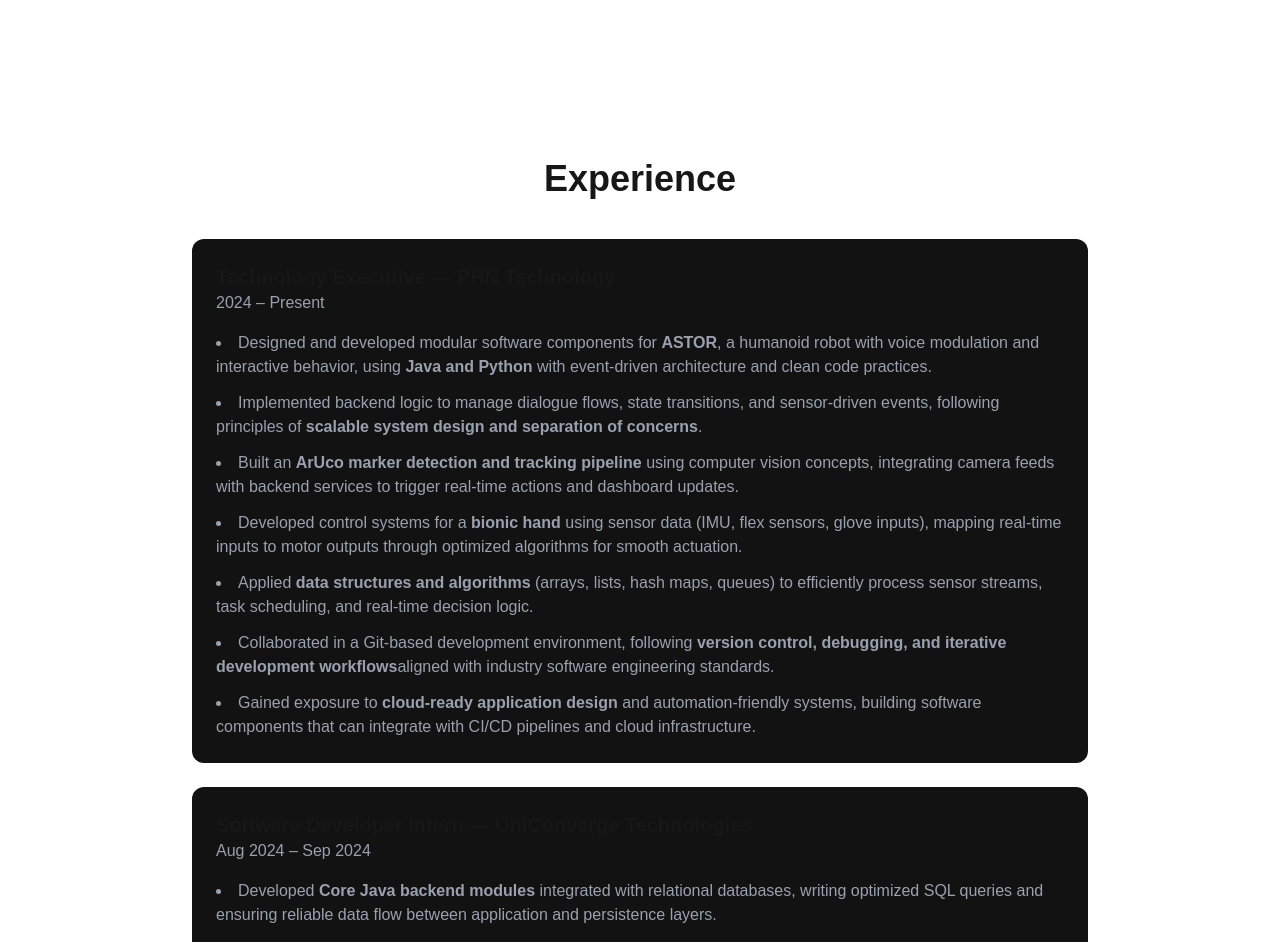
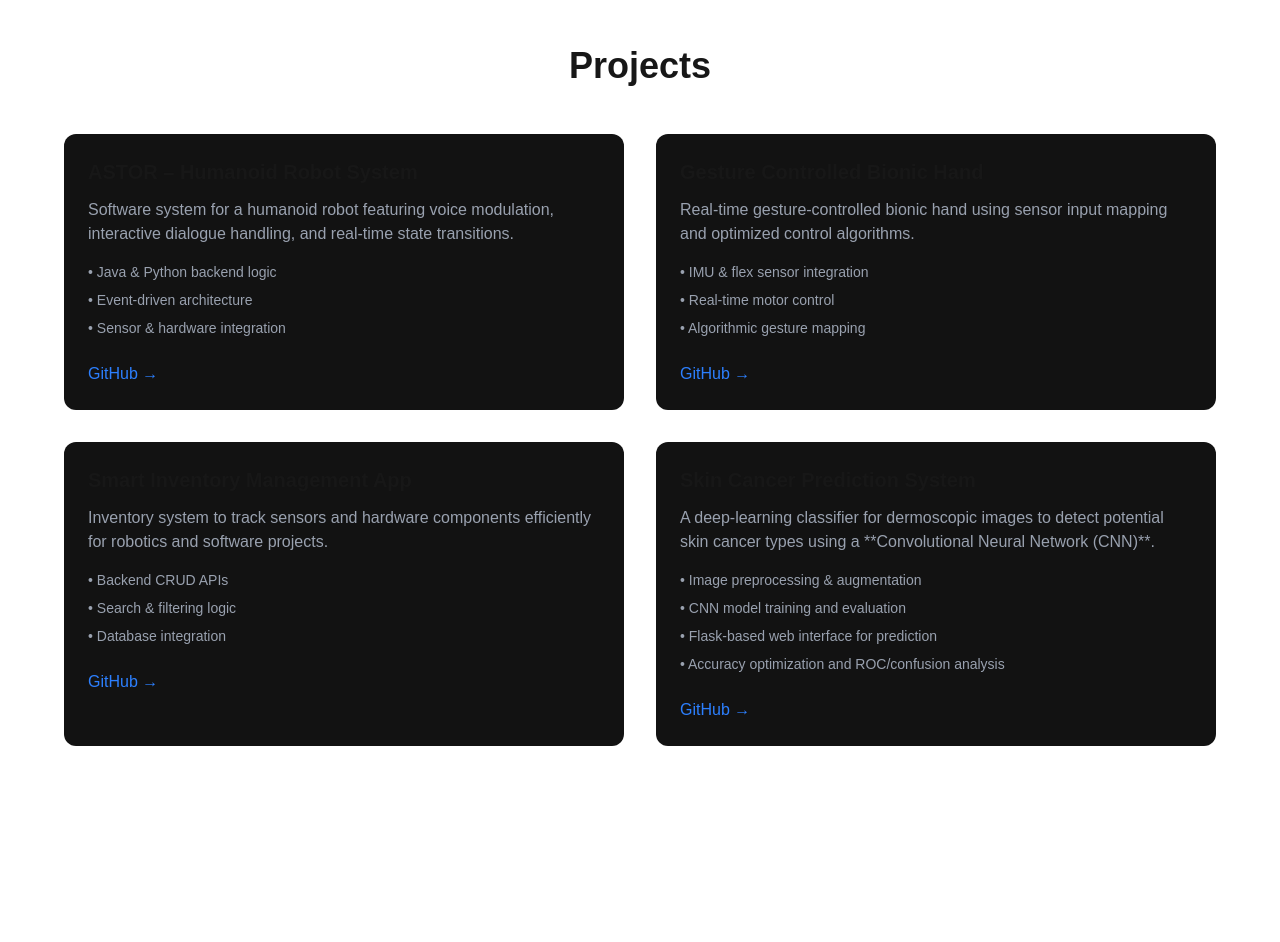
Before and after one commit to weeb999/piyush-portfolio, a Next.js app: page / in a window 1280 px wide. Shown: the part 1180-2122 px from the top of the page. Built offline with nearby package versions, Linux system fonts and the light colour scheme.

Commit message:
a link referenece

```diff
--- a/app/components/navbar.tsx
+++ b/app/components/navbar.tsx
@@ -9,6 +9,9 @@ export default function Navbar() {
         </a>
 
         <div className="flex gap-6 text-gray-300">
+          <a href="#projects" className="hover:text white transition">
+            Projects
+            </a>
           <a href="#skills" className="hover:text-white transition">
             Skills
           </a>
--- a/app/page.tsx
+++ b/app/page.tsx
@@ -114,6 +114,130 @@ export default function Home() {
           </div>
         </section>
       </AnimatedSection>
+      {/* PROJECTS */}
+<AnimatedSection>
+  <section id="projects" className="max-w-6xl mx-auto">
+    <h2 className="text-4xl font-bold text-center mb-12">Projects</h2>
+
+    <div className="grid md:grid-cols-2 gap-8">
+
+      {/* ASTOR */}
+      <div className="bg-[#121212] p-6 rounded-xl hover:shadow-xl hover:shadow-blue-500/10 transition">
+        <h3 className="text-xl font-semibold mb-3">
+          ASTOR – Humanoid Robot System
+        </h3>
+
+        <p className="text-gray-400 mb-4">
+          Software system for a humanoid robot featuring voice modulation,
+          interactive dialogue handling, and real-time state transitions.
+        </p>
+
+        <ul className="text-gray-400 text-sm space-y-2 mb-6">
+          <li>• Java & Python backend logic</li>
+          <li>• Event-driven architecture</li>
+          <li>• Sensor & hardware integration</li>
+        </ul>
+
+        <div className="flex gap-4">
+          <a
+            href="https://github.com/weeb999/astor-humanoid"
+            target="_blank"
+            className="text-blue-500 hover:underline"
+          >
+            GitHub →
+          </a>
+        </div>
+      </div>
+
+      {/* BIONIC HAND */}
+      <div className="bg-[#121212] p-6 rounded-xl hover:shadow-xl hover:shadow-blue-500/10 transition">
+        <h3 className="text-xl font-semibold mb-3">
+          Gesture Controlled Bionic Hand
+        </h3>
+
+        <p className="text-gray-400 mb-4">
+          Real-time gesture-controlled bionic hand using sensor input mapping
+          and optimized control algorithms.
+        </p>
+
+        <ul className="text-gray-400 text-sm space-y-2 mb-6">
+          <li>• IMU & flex sensor integration</li>
+          <li>• Real-time motor control</li>
+          <li>• Algorithmic gesture mapping</li>
+        </ul>
+
+        <div className="flex gap-4">
+          <a
+            href="https://github.com/weeb999/bionic-hand"
+            target="_blank"
+            className="text-blue-500 hover:underline"
+          >
+            GitHub →
+          </a>
+        </div>
+      </div>
+
+      {/* SMART INVENTORY */}
+      <div className="bg-[#121212] p-6 rounded-xl hover:shadow-xl hover:shadow-blue-500/10 transition">
+        <h3 className="text-xl font-semibold mb-3">
+          Smart Inventory Management App
+        </h3>
+
+        <p className="text-gray-400 mb-4">
+          Inventory system to track sensors and hardware components efficiently
+          for robotics and software projects.
+        </p>
+
+        <ul className="text-gray-400 text-sm space-y-2 mb-6">
+          <li>• Backend CRUD APIs</li>
+          <li>• Search & filtering logic</li>
+          <li>• Database integration</li>
+        </ul>
+
+        <div className="flex gap-4">
+          <a
+            href="https://github.com/weeb999/smart-inventory"
+            target="_blank"
+            className="text-blue-500 hover:underline"
+          >
+            GitHub →
+          </a>
+        </div>
+      </div>
+{/* Skin Cancer Prediction */}
+<div className="bg-[#121212] p-6 rounded-xl hover:shadow-xl hover:shadow-blue-500/10 transition">
+  <h3 className="text-xl font-semibold mb-3">
+    Skin Cancer Prediction System
+  </h3>
+
+  <p className="text-gray-400 mb-4">
+    A deep-learning classifier for dermoscopic images to detect
+    potential skin cancer types using a **Convolutional Neural Network (CNN)**.
+  </p>
+
+  <ul className="text-gray-400 text-sm space-y-2 mb-6">
+    <li>• Image preprocessing & augmentation</li>
+    <li>• CNN model training and evaluation</li>
+    <li>• Flask-based web interface for prediction</li>
+    <li>• Accuracy optimization and ROC/confusion analysis</li>
+  </ul>
+
+  <div className="flex gap-4">
+    <a
+      href="https://github.com/weeb999/Skin-Cancer-Prediction"
+      target="_blank"
+      className="text-blue-500 hover:underline"
+    >
+      GitHub →
+    </a>
+  </div>
+</div>
+
+
+    </div>
+  </section>
+</AnimatedSection>
+
 
       <div className="max-w-5xl mx-auto border-t border-white/10" />
 
@@ -271,7 +395,7 @@ export default function Home() {
             </a>
 
             <a
-              href="https://www.linkedin.com"
+              href="https://www.linkedin.com/in/piyush-gadiya-a422252a8/"
               target="_blank"
               className="px-6 py-3 border border-white/20 rounded-lg hover:bg-white/10 transition"
             >
```
